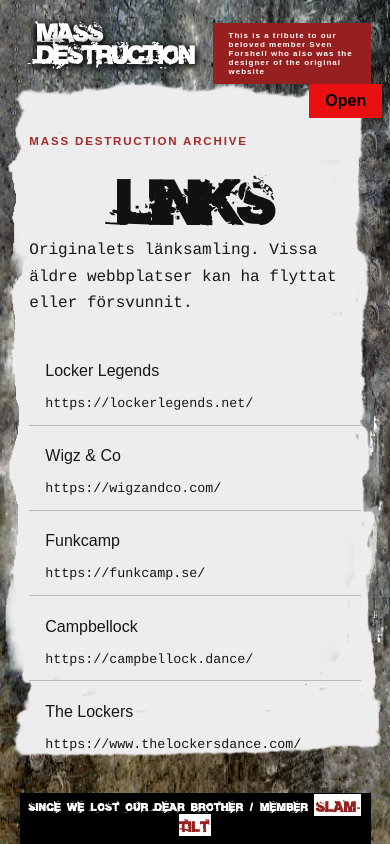
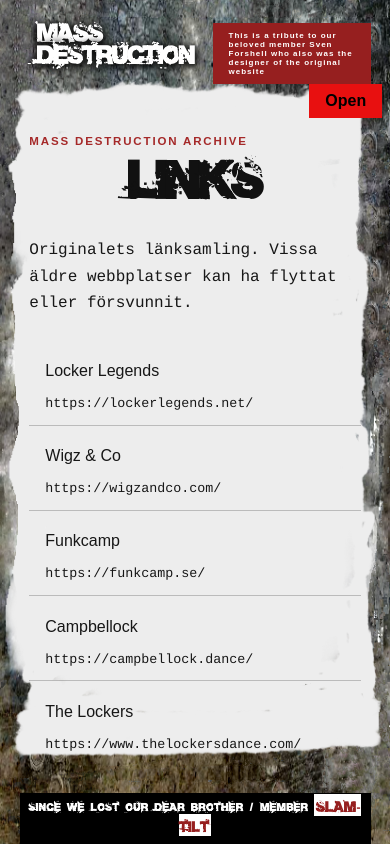
Before and after one commit to robonexx/massdesctruction, a Next.js app: page /links in a window 390 px wide. Built offline with nearby package versions, Linux system fonts and the light colour scheme.

Commit message:
Resize and raise archive headings

```diff
--- a/app/components/ArchivePage.css
+++ b/app/components/ArchivePage.css
@@ -35,9 +35,10 @@
 
 .archive-heading h1 {
   color: #111;
-  font-size: clamp(2.7rem, 6vw, 5.5rem);
+  font-size: 3rem;
   margin: 0.5rem 0 1.5rem 0;
   font-family: var(--display-font);
+  transform: translateY(-16px);
   text-align: center;
 }
 
@@ -189,7 +190,7 @@
 }
 
 .archive-heading--compact h1 {
-  font-size: clamp(2rem, 3.5vw, 3.75rem);
+  font-size: clamp(2rem, 3.5vw, 3rem);
 }
 
 @media (min-width: 768px) {
@@ -199,6 +200,6 @@
 @media (max-width: 520px) {
   .archive-page { left: 3%; width: 94%; padding-inline: 1.1rem; }
   .archive-heading { left: 3%; width: 94%; padding-inline: 1.1rem; }
-  .archive-heading h1 { font-size: clamp(2.35rem, 14vw, 4rem); }
+  .archive-heading h1 { font-size: clamp(2.35rem, 12vw, 3rem); }
   .archive-grid { grid-template-columns: 1fr; }
 }
```
